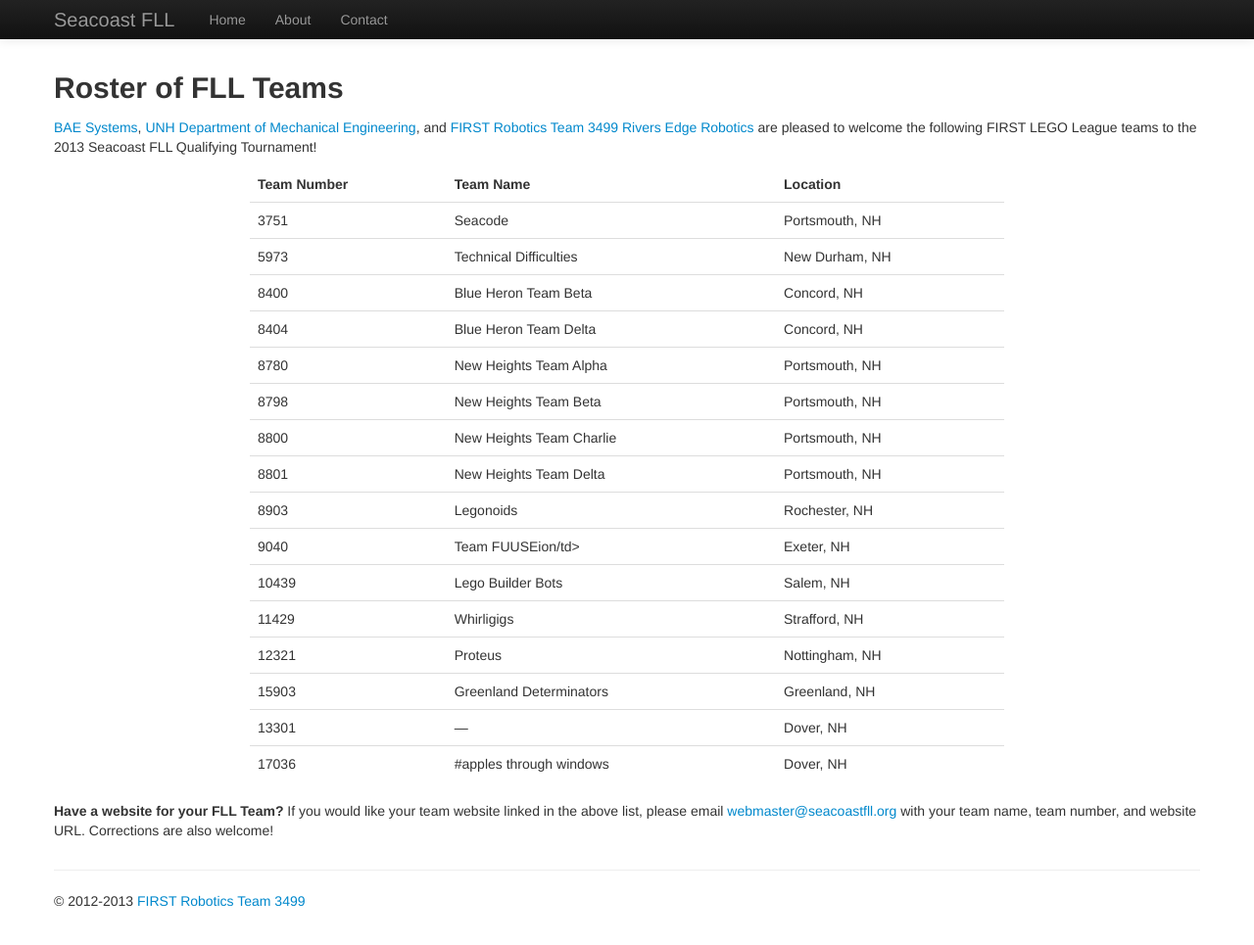
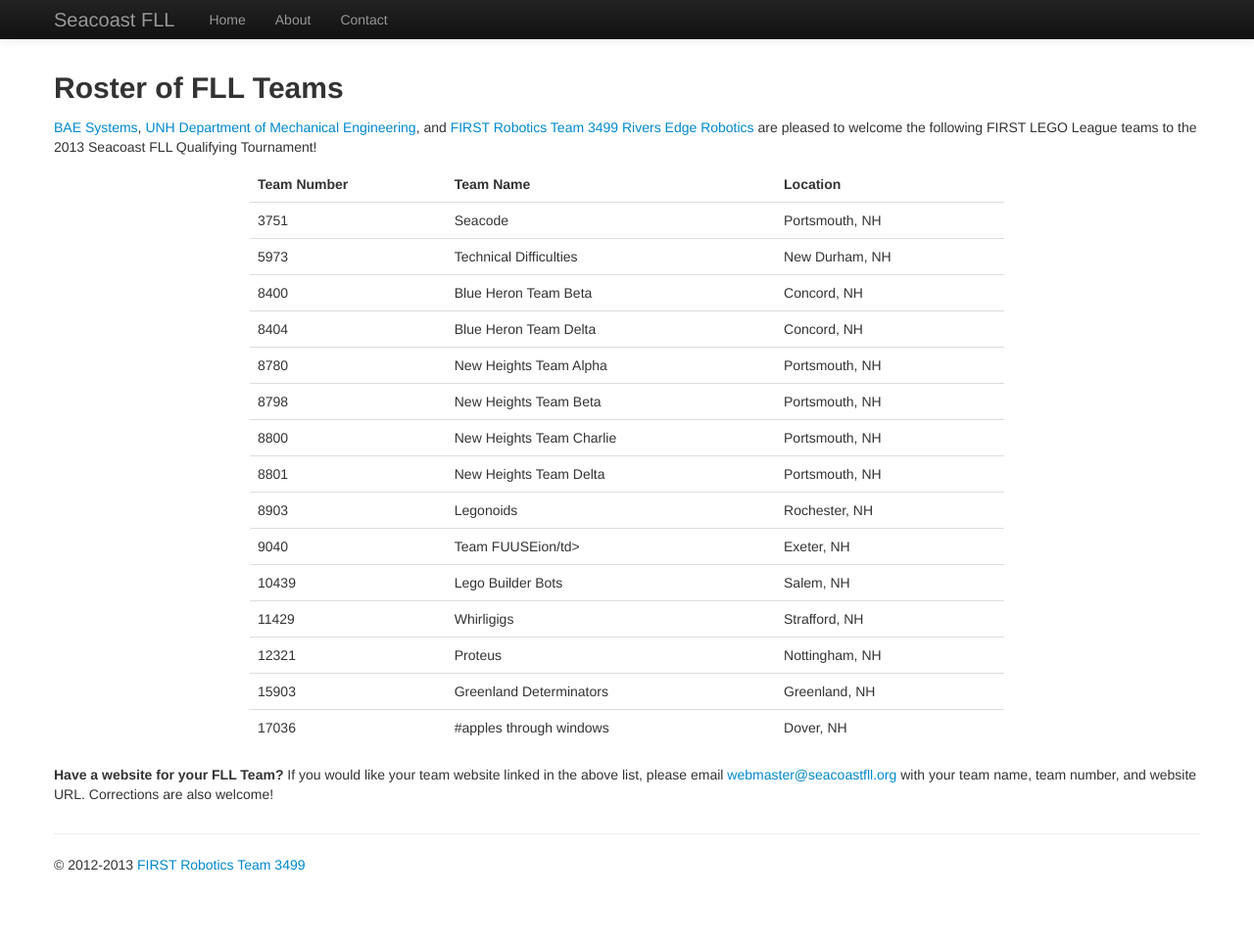
Before and after one commit to team3499/seacoastfll.org, a Jekyll site: the page built from roster.html, in a window 1280 px wide and 980 px high. Shown: the top 965 px of the window at 98% size. Built offline with Jekyll 4.4.1, drawn with Linux system fonts in a browser that asks for light colours.

Commit message:
Update roster

```diff
--- a/roster.html
+++ b/roster.html
@@ -91,11 +91,6 @@ author: Brian Turnbull
                 <td>15903</td>
                 <td>Greenland Determinators</td>
                 <td>Greenland, NH</td>
-              </tr>
-              <tr>
-                <td>13301</td>
-                <td>&mdash;</td>
-                <td>Dover, NH</td>
               </tr>
               <tr>
                 <td>17036</td>
```
